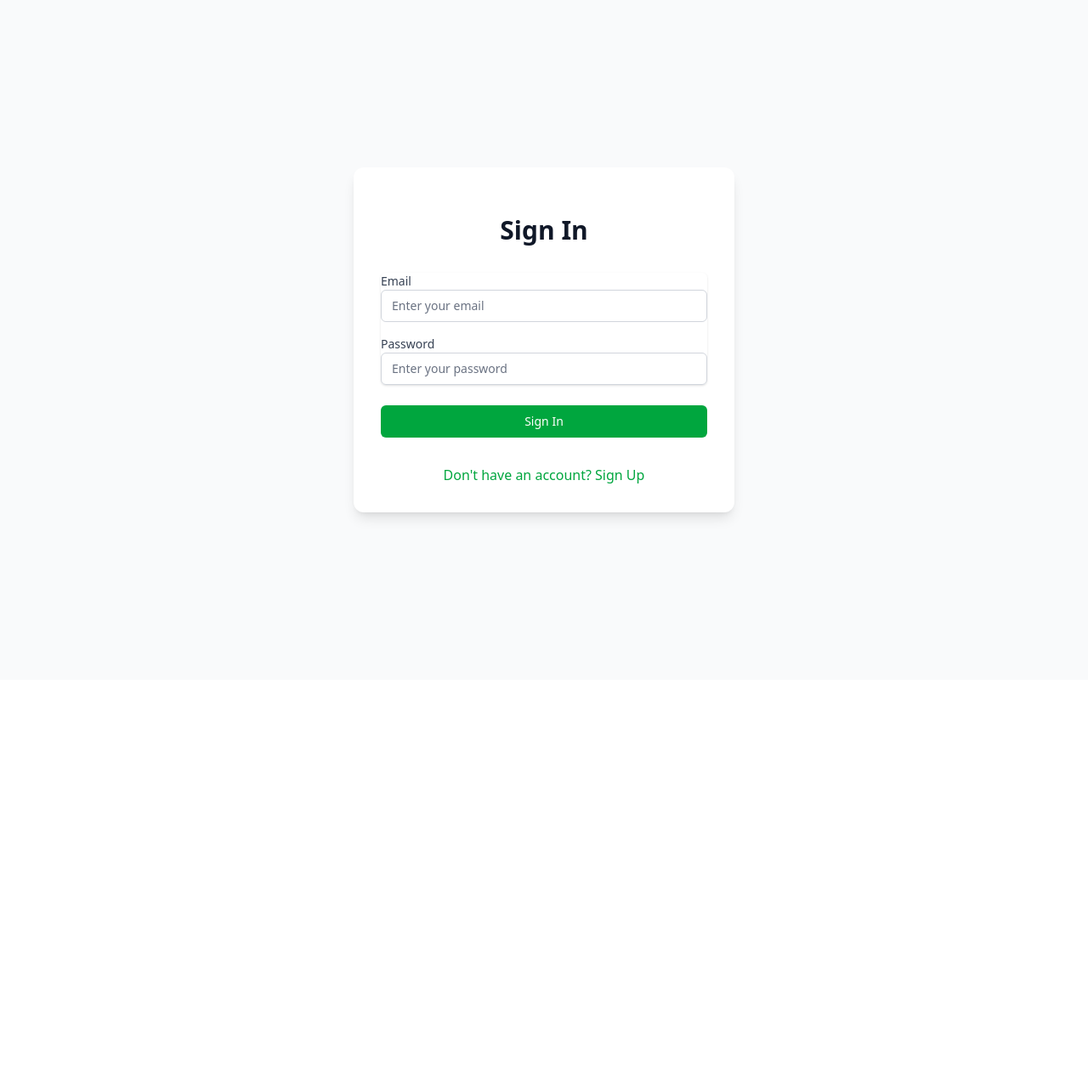
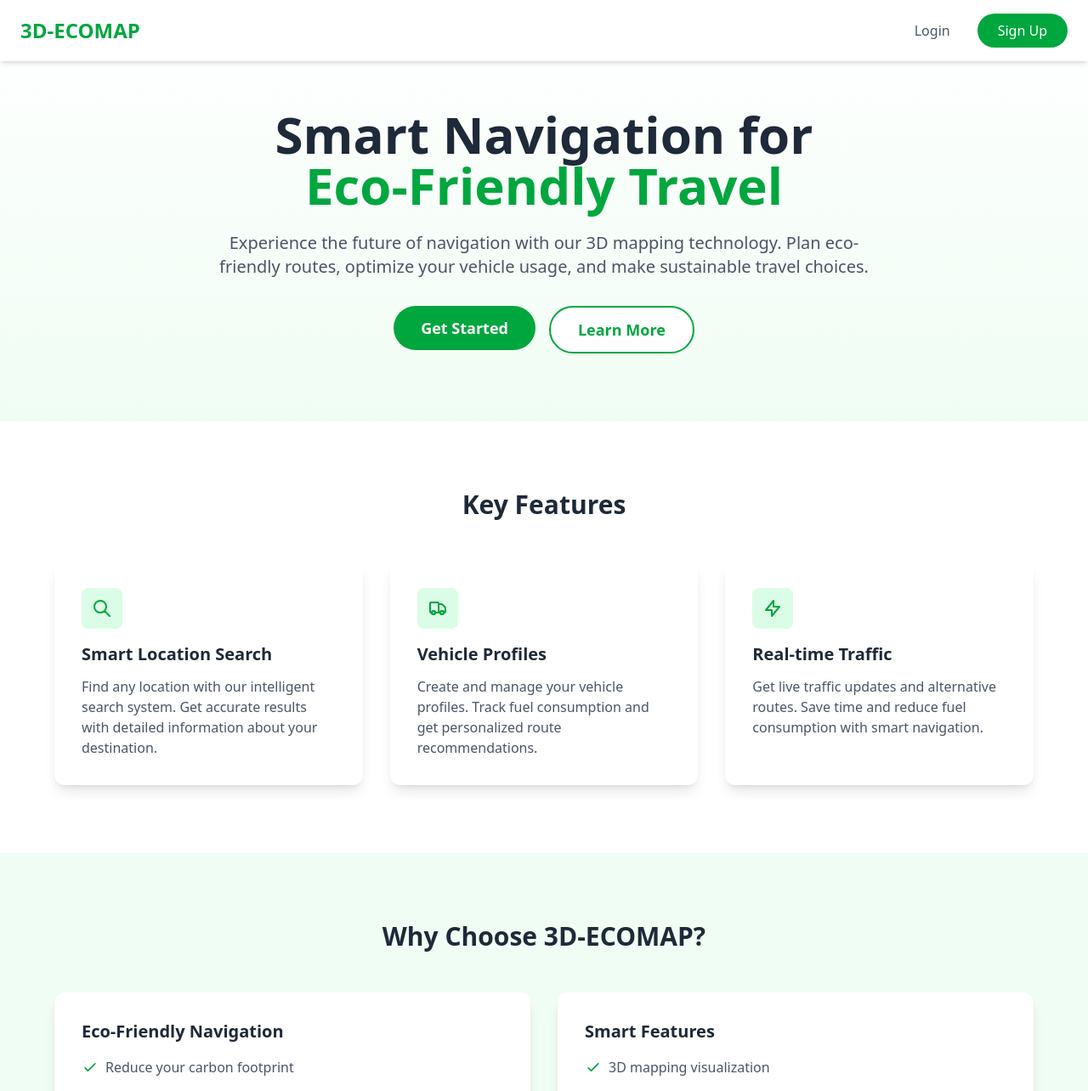
Before and after one commit to rabiayazici/ecomap-ui, a React (Vite) app: page / in a window 1280 px wide. Before the commit this address led to /login. Shown: the top 1284 px of the page at 85% size. Before the commit the page ends 800 px from the top, so only its background shows below. Built offline with nearby package versions, Linux system fonts and the light colour scheme.

Commit message:
Add EcomapLandingPage component and update routing; enhance DashboardPage and RoutePlanningPage with user greeting and logout functionality

```diff
--- a/src/App.tsx
+++ b/src/App.tsx
@@ -4,6 +4,7 @@ import Login from './pages/Login';
 import Register from './pages/Register';
 import DashboardPage from './pages/DashboardPage';
 import RoutePlanningPage from './pages/RoutePlanningPage';
+import EcomapLandingPage from './pages/EcomapLandingPage';
 import './App.css';
 
 function PrivateRoute({ children }: { children: React.ReactNode }) {
@@ -17,6 +18,7 @@ function App() {
       <AuthProvider>
         <Routes>
           {/* Public routes */}
+          <Route path="/" element={<EcomapLandingPage />} />
           <Route path="/login" element={<Login />} />
           <Route path="/register" element={<Register />} />
 
@@ -37,9 +39,6 @@ function App() {
               </PrivateRoute>
             }
           />
-
-          {/* Redirect root based on authentication */}
-          <Route path="/" element={<Navigate to="/dashboard" />} />
         </Routes>
       </AuthProvider>
     </Router>
--- a/src/pages/DashboardPage.tsx
+++ b/src/pages/DashboardPage.tsx
@@ -143,18 +143,19 @@ function DashboardPage() {
       {/* Header */}
       <header className="bg-white shadow-sm">
         <div className="max-w-7xl mx-auto px-4 sm:px-6 lg:px-8 py-4 flex justify-between items-center">
-          <div className="text-2xl font-bold text-green-600">EcoMap</div>
-          <nav className="flex items-center space-x-4">
-            <button className="bg-green-600 text-white px-4 py-2 rounded-md hover:bg-green-700 transition-colors">
-              Plan Route
+          <h1 className="text-2xl font-bold text-gray-900">Dashboard</h1>
+          <div className="flex items-center space-x-4">
+            <span className="text-gray-600">Welcome, {user?.name}</span>
+            <button
+              onClick={() => {
+                logout();
+                navigate('/login');
+              }}
+              className="bg-red-600 text-white px-4 py-2 rounded-md hover:bg-red-700 transition-colors"
+            >
+              Logout
             </button>
-            <button
-              onClick={logout}
-              className="w-10 h-10 rounded-full bg-green-600 text-white flex items-center justify-center font-semibold hover:bg-green-700 transition-colors"
-            >
-              {user?.name ? user.name.charAt(0).toUpperCase() : 'R'}
-            </button>
-          </nav>
+          </div>
         </div>
       </header>
 
--- a/src/pages/EcomapLandingPage.tsx
+++ b/src/pages/EcomapLandingPage.tsx
@@ -1,61 +1,203 @@
 import { Link } from 'react-router-dom';
+import { useAuth } from '../contexts/AuthContext';
 
 function EcomapLandingPage() {
+  const { user } = useAuth();
+
   return (
     <div className="min-h-screen bg-gray-50">
       {/* Header */}
-      <header className="fixed w-full bg-white shadow-md py-4 px-6 flex justify-between items-center">
+      <header className="fixed w-full bg-white shadow-md py-4 px-6 flex justify-between items-center z-50">
         <div className="text-2xl font-bold text-green-600">3D-ECOMAP</div>
-        <nav>
+        <nav className="flex items-center space-x-4">
+          {user ? (
+            <Link to="/dashboard" className="bg-green-600 text-white px-6 py-2 rounded-full hover:bg-green-700 transition-colors">
+              Go to Dashboard
+            </Link>
+          ) : (
+            <>
+              <Link to="/login" className="text-gray-600 hover:text-gray-900 px-4 py-2">
+                Login
+              </Link>
               <Link to="/register" className="bg-green-600 text-white px-6 py-2 rounded-full hover:bg-green-700 transition-colors">
                 Sign Up
               </Link>
+            </>
+          )}
         </nav>
       </header>
 
       {/* Hero Section */}
-      <section className="pt-24 pb-16 px-6 text-center bg-gradient-to-b from-white to-green-50">
-        <h1 className="text-4xl md:text-5xl font-bold text-gray-800 mb-6">
-          3D Eco-Friendly Navigation <br /> For Smart Travelers
+      <section className="pt-32 pb-20 px-6 text-center bg-gradient-to-b from-white to-green-50">
+        <h1 className="text-4xl md:text-6xl font-bold text-gray-800 mb-6">
+          Smart Navigation for <br />
+          <span className="text-green-600">Eco-Friendly Travel</span>
         </h1>
-        <p className="text-lg text-gray-600 max-w-2xl mx-auto mb-8">
-          Experience 3D mapping technology with eco-friendly route planning, vehicle optimization, and sustainable travel solutions.
+        <p className="text-xl text-gray-600 max-w-3xl mx-auto mb-8">
+          Experience the future of navigation with our 3D mapping technology.
+          Plan eco-friendly routes, optimize your vehicle usage, and make sustainable travel choices.
         </p>
-        <Link to="/login">
+        <div className="flex justify-center space-x-4">
+          {!user && (
+            <>
+              <Link to="/register">
                 <button className="bg-green-600 text-white px-8 py-3 rounded-full text-lg font-semibold hover:bg-green-700 transition-colors">
                   Get Started
                 </button>
               </Link>
+              <Link to="/login">
+                <button className="bg-white text-green-600 border-2 border-green-600 px-8 py-3 rounded-full text-lg font-semibold hover:bg-green-50 transition-colors">
+                  Learn More
+                </button>
+              </Link>
+            </>
+          )}
+        </div>
       </section>
 
       {/* Feature Section */}
-      <section className="py-16 px-6 bg-white">
-        <div className="max-w-6xl mx-auto grid grid-cols-1 md:grid-cols-3 gap-8">
-          <div className="bg-white p-6 rounded-lg shadow-lg hover:shadow-xl transition-shadow">
-            <h2 className="text-xl font-semibold text-gray-800 mb-4">Smart Location Search</h2>
-            <p className="text-gray-600">Find any location with intelligent search...</p>
+      <section className="py-20 px-6 bg-white">
+        <div className="max-w-6xl mx-auto">
+          <h2 className="text-3xl font-bold text-center text-gray-800 mb-12">Key Features</h2>
+          <div className="grid grid-cols-1 md:grid-cols-3 gap-8">
+            <div className="bg-white p-8 rounded-xl shadow-lg hover:shadow-xl transition-shadow">
+              <div className="w-12 h-12 bg-green-100 rounded-lg flex items-center justify-center mb-4">
+                <svg className="w-6 h-6 text-green-600" fill="none" stroke="currentColor" viewBox="0 0 24 24">
+                  <path strokeLinecap="round" strokeLinejoin="round" strokeWidth="2" d="M21 21l-6-6m2-5a7 7 0 11-14 0 7 7 0 0114 0z" />
+                </svg>
               </div>
-          <div className="bg-white p-6 rounded-lg shadow-lg hover:shadow-xl transition-shadow">
-            <h2 className="text-xl font-semibold text-gray-800 mb-4">Vehicle Profiles</h2>
-            <p className="text-gray-600">Save your vehicle information...</p>
+              <h3 className="text-xl font-semibold text-gray-800 mb-3">Smart Location Search</h3>
+              <p className="text-gray-600">Find any location with our intelligent search system. Get accurate results with detailed information about your destination.</p>
             </div>
-          <div className="bg-white p-6 rounded-lg shadow-lg hover:shadow-xl transition-shadow">
-            <h2 className="text-xl font-semibold text-gray-800 mb-4">Real-time Traffic</h2>
-            <p className="text-gray-600">Get live traffic information...</p>
+            <div className="bg-white p-8 rounded-xl shadow-lg hover:shadow-xl transition-shadow">
+              <div className="w-12 h-12 bg-green-100 rounded-lg flex items-center justify-center mb-4">
+                <svg className="w-6 h-6 text-green-600" fill="none" stroke="currentColor" viewBox="0 0 24 24">
+                  <path strokeLinecap="round" strokeLinejoin="round" strokeWidth="2" d="M9 17a2 2 0 11-4 0 2 2 0 014 0zM19 17a2 2 0 11-4 0 2 2 0 014 0z" />
+                  <path strokeLinecap="round" strokeLinejoin="round" strokeWidth="2" d="M13 16V6a1 1 0 00-1-1H4a1 1 0 00-1 1v10a1 1 0 001 1h1m8-1a1 1 0 01-1 1H9m4-1V8a1 1 0 011-1h2.586a1 1 0 01.707.293l3.414 3.414a1 1 0 01.293.707V16a1 1 0 01-1 1h-1m-6-1a1 1 0 001 1h1M5 17a2 2 0 104 0m-4 0a2 2 0 114 0m6 0a2 2 0 104 0m-4 0a2 2 0 114 0" />
+                </svg>
+              </div>
+              <h3 className="text-xl font-semibold text-gray-800 mb-3">Vehicle Profiles</h3>
+              <p className="text-gray-600">Create and manage your vehicle profiles. Track fuel consumption and get personalized route recommendations.</p>
+            </div>
+            <div className="bg-white p-8 rounded-xl shadow-lg hover:shadow-xl transition-shadow">
+              <div className="w-12 h-12 bg-green-100 rounded-lg flex items-center justify-center mb-4">
+                <svg className="w-6 h-6 text-green-600" fill="none" stroke="currentColor" viewBox="0 0 24 24">
+                  <path strokeLinecap="round" strokeLinejoin="round" strokeWidth="2" d="M13 10V3L4 14h7v7l9-11h-7z" />
+                </svg>
+              </div>
+              <h3 className="text-xl font-semibold text-gray-800 mb-3">Real-time Traffic</h3>
+              <p className="text-gray-600">Get live traffic updates and alternative routes. Save time and reduce fuel consumption with smart navigation.</p>
+            </div>
+          </div>
+        </div>
+      </section>
+
+      {/* Benefits Section */}
+      <section className="py-20 px-6 bg-green-50">
+        <div className="max-w-6xl mx-auto">
+          <h2 className="text-3xl font-bold text-center text-gray-800 mb-12">Why Choose 3D-ECOMAP?</h2>
+          <div className="grid grid-cols-1 md:grid-cols-2 gap-8">
+            <div className="bg-white p-8 rounded-xl shadow-lg">
+              <h3 className="text-xl font-semibold text-gray-800 mb-4">Eco-Friendly Navigation</h3>
+              <ul className="space-y-3 text-gray-600">
+                <li className="flex items-center">
+                  <svg className="w-5 h-5 text-green-600 mr-2" fill="none" stroke="currentColor" viewBox="0 0 24 24">
+                    <path strokeLinecap="round" strokeLinejoin="round" strokeWidth="2" d="M5 13l4 4L19 7" />
+                  </svg>
+                  Reduce your carbon footprint
+                </li>
+                <li className="flex items-center">
+                  <svg className="w-5 h-5 text-green-600 mr-2" fill="none" stroke="currentColor" viewBox="0 0 24 24">
+                    <path strokeLinecap="round" strokeLinejoin="round" strokeWidth="2" d="M5 13l4 4L19 7" />
+                  </svg>
+                  Save fuel with optimized routes
+                </li>
+                <li className="flex items-center">
+                  <svg className="w-5 h-5 text-green-600 mr-2" fill="none" stroke="currentColor" viewBox="0 0 24 24">
+                    <path strokeLinecap="round" strokeLinejoin="round" strokeWidth="2" d="M5 13l4 4L19 7" />
+                  </svg>
+                  Track your environmental impact
+                </li>
+              </ul>
+            </div>
+            <div className="bg-white p-8 rounded-xl shadow-lg">
+              <h3 className="text-xl font-semibold text-gray-800 mb-4">Smart Features</h3>
+              <ul className="space-y-3 text-gray-600">
+                <li className="flex items-center">
+                  <svg className="w-5 h-5 text-green-600 mr-2" fill="none" stroke="currentColor" viewBox="0 0 24 24">
+                    <path strokeLinecap="round" strokeLinejoin="round" strokeWidth="2" d="M5 13l4 4L19 7" />
+                  </svg>
+                  3D mapping visualization
+                </li>
+                <li className="flex items-center">
+                  <svg className="w-5 h-5 text-green-600 mr-2" fill="none" stroke="currentColor" viewBox="0 0 24 24">
+                    <path strokeLinecap="round" strokeLinejoin="round" strokeWidth="2" d="M5 13l4 4L19 7" />
+                  </svg>
+                  Real-time traffic updates
+                </li>
+                <li className="flex items-center">
+                  <svg className="w-5 h-5 text-green-600 mr-2" fill="none" stroke="currentColor" viewBox="0 0 24 24">
+                    <path strokeLinecap="round" strokeLinejoin="round" strokeWidth="2" d="M5 13l4 4L19 7" />
+                  </svg>
+                  Personalized route planning
+                </li>
+              </ul>
+            </div>
           </div>
         </div>
       </section>
 
       {/* Call to Action Section */}
-      <section className="py-16 px-6 bg-green-50 text-center">
+      <section className="py-20 px-6 bg-white text-center">
+        <div className="max-w-4xl mx-auto">
           <h2 className="text-3xl font-bold text-gray-800 mb-4">Ready to Navigate Smarter?</h2>
-        <p className="text-gray-600 mb-8">Join thousands of users...</p>
-        <Link to="/login">
+          <p className="text-xl text-gray-600 mb-8">
+            Join thousands of users who are already making eco-friendly travel choices with 3D-ECOMAP.
+          </p>
+          {!user && (
+            <div className="flex justify-center space-x-4">
+              <Link to="/register">
                 <button className="bg-green-600 text-white px-8 py-3 rounded-full text-lg font-semibold hover:bg-green-700 transition-colors">
                   Start Your Journey
                 </button>
               </Link>
+              <Link to="/login">
+                <button className="bg-white text-green-600 border-2 border-green-600 px-8 py-3 rounded-full text-lg font-semibold hover:bg-green-50 transition-colors">
+                  Sign In
+                </button>
+              </Link>
+            </div>
+          )}
+        </div>
       </section>
+
+      {/* Footer */}
+      <footer className="bg-gray-800 text-white py-12 px-6">
+        <div className="max-w-6xl mx-auto grid grid-cols-1 md:grid-cols-3 gap-8">
+          <div>
+            <h3 className="text-xl font-bold mb-4">3D-ECOMAP</h3>
+            <p className="text-gray-400">Smart navigation for a sustainable future.</p>
+          </div>
+          <div>
+            <h4 className="text-lg font-semibold mb-4">Quick Links</h4>
+            <ul className="space-y-2 text-gray-400">
+              <li><Link to="/" className="hover:text-white">Home</Link></li>
+              <li><Link to="/login" className="hover:text-white">Login</Link></li>
+              <li><Link to="/register" className="hover:text-white">Register</Link></li>
+            </ul>
+          </div>
+          <div>
+            <h4 className="text-lg font-semibold mb-4">Contact</h4>
+            <ul className="space-y-2 text-gray-400">
+              <li>Email: support@ecomap.com</li>
+              <li>Phone: +1 (555) 123-4567</li>
+            </ul>
+          </div>
+        </div>
+        <div className="max-w-6xl mx-auto mt-8 pt-8 border-t border-gray-700 text-center text-gray-400">
+          <p>&copy; 2024 3D-ECOMAP. All rights reserved.</p>
+        </div>
+      </footer>
     </div>
   );
 }
--- a/src/pages/RoutePlanningPage.tsx
+++ b/src/pages/RoutePlanningPage.tsx
@@ -18,7 +18,7 @@ interface LocationSuggestion {
 
 function RoutePlanningPage() {
   const navigate = useNavigate();
-  const { user } = useAuth();
+  const { user, logout } = useAuth();
   const mapContainer = useRef<HTMLDivElement>(null);
   const map = useRef<mapboxgl.Map | null>(null);
   const [cars, setCars] = useState<Car[]>([]);
@@ -289,7 +289,18 @@ function RoutePlanningPage() {
             ← Back to Dashboard
           </button>
           <h1 className="text-2xl font-bold text-gray-900">Plan Route</h1>
-          <div className="w-24"></div> {/* Spacer for alignment */}
+          <div className="flex items-center space-x-4">
+            <span className="text-gray-600">Welcome, {user?.name}</span>
+            <button
+              onClick={() => {
+                logout();
+                navigate('/login');
+              }}
+              className="bg-red-600 text-white px-4 py-2 rounded-md hover:bg-red-700 transition-colors"
+            >
+              Logout
+            </button>
+          </div>
         </div>
       </header>
 
```
Lines whose indentation alone changed are shown as unchanged.
